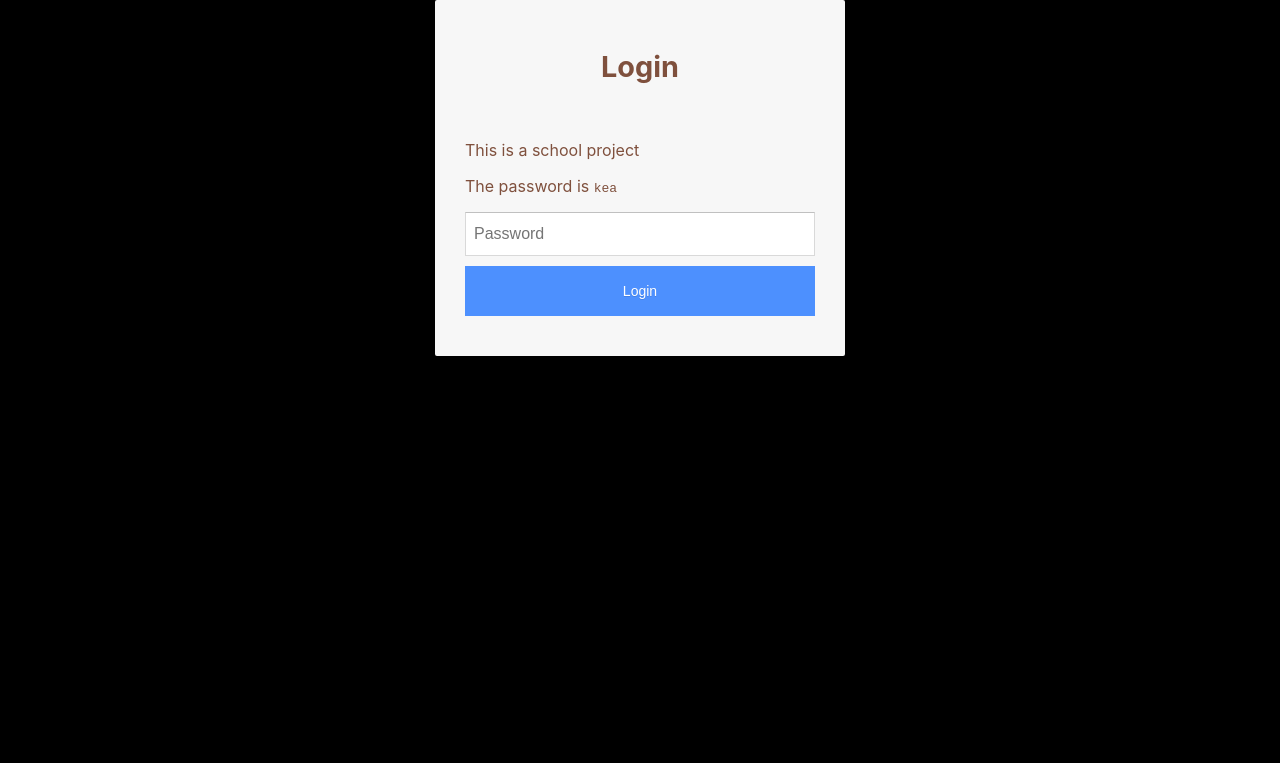
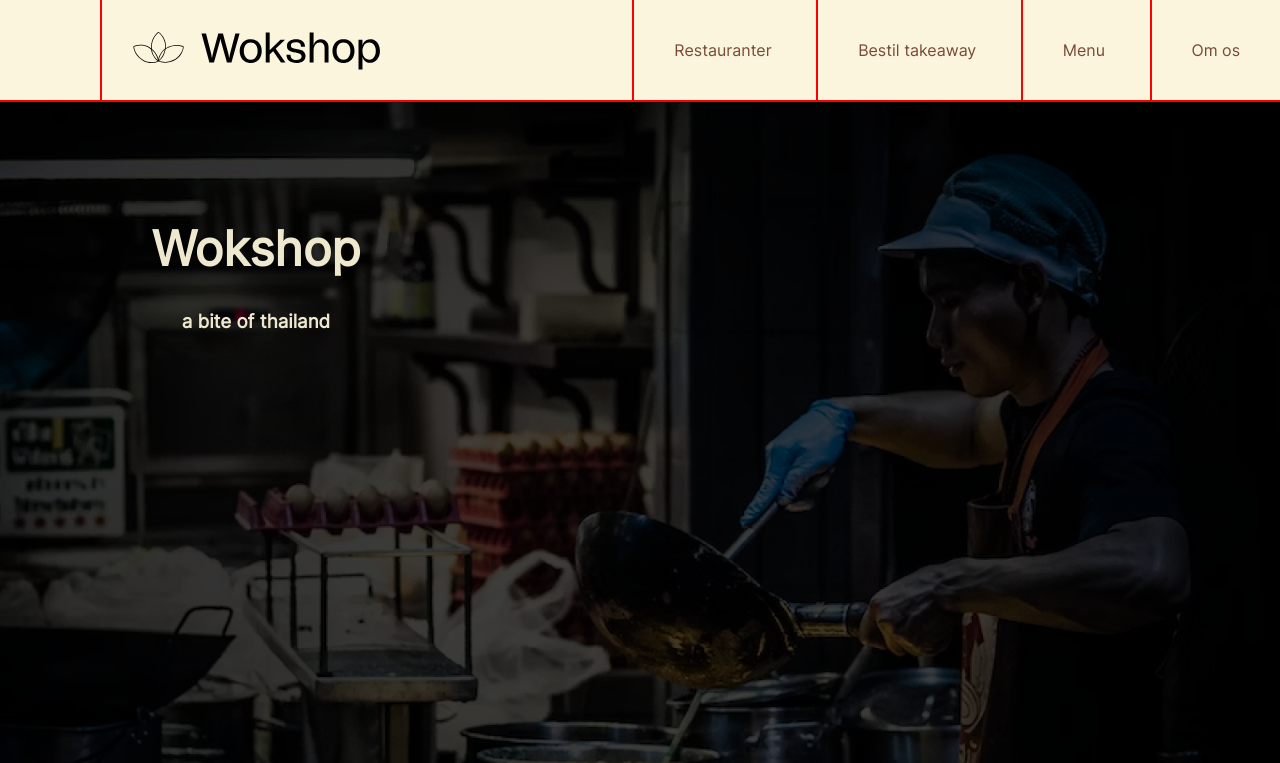
Before and after one commit to axwii/virksomhedssite, a plain HTML site: page index.html in a window 1280 px wide. Shown: the top 763 px of the page. Drawn offline with Linux system fonts and the light colour scheme.

Commit message:
Removed login for testing

```diff
--- a/index.html
+++ b/index.html
@@ -151,5 +151,5 @@
     </footer>
   </body>
 
-  <script src="js/login.js"></script>
+  <!-- <script src="js/login.js"></script> -->
 </html>
```
